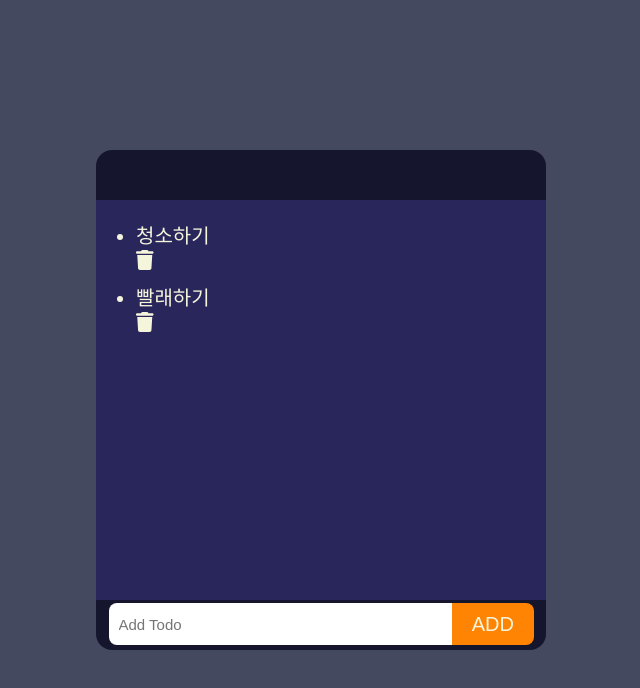
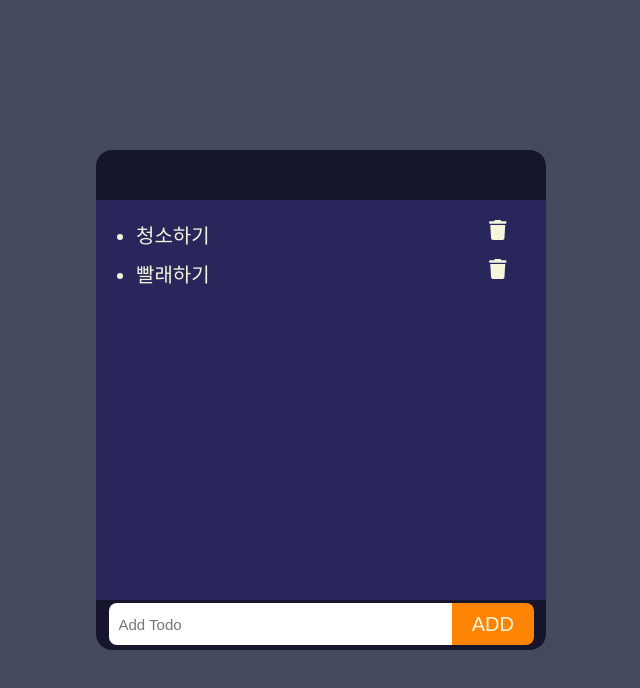
Before and after one commit to chb6734/minitodolist, a React (Create React App) app: page / in a window 1280 px wide. Shown: the top 688 px of the page, without its empty margins (319-959 px from the left). Built offline with nearby package versions, Linux system fonts and the light colour scheme.

Commit message:
feat: 글자수가 일정이상 넘어가면 자동으로 줄바꾸는 기능 추가

```diff
--- a/src/components/Todolist.jsx
+++ b/src/components/Todolist.jsx
@@ -25,9 +25,10 @@ export default function Todolist() {
         <ul className={styled.list}>
           {todos.map((todo) => (
             <li className={styled.item} key={todo.id}>
-              <article>
-                <div>{todo.work}</div>
-                <FontAwesomeIcon icon={faTrash} />
+              <article className={styled.article}>
+                <div className={styled.work}>{todo.work}</div>
+
+                <FontAwesomeIcon icon={faTrash} className={styled.trashbtn} />
               </article>
             </li>
           ))}
--- a/src/components/Todolist.module.css
+++ b/src/components/Todolist.module.css
@@ -10,3 +10,16 @@
 .item {
   padding-bottom: 10px;
 }
+
+.article {
+  display: flex;
+  flex-direction: row;
+  justify-content: space-between;
+}
+.trashbtn {
+  padding-right: 40px;
+}
+.work {
+  max-width: 300px;
+  word-break: break-all;
+}
```
